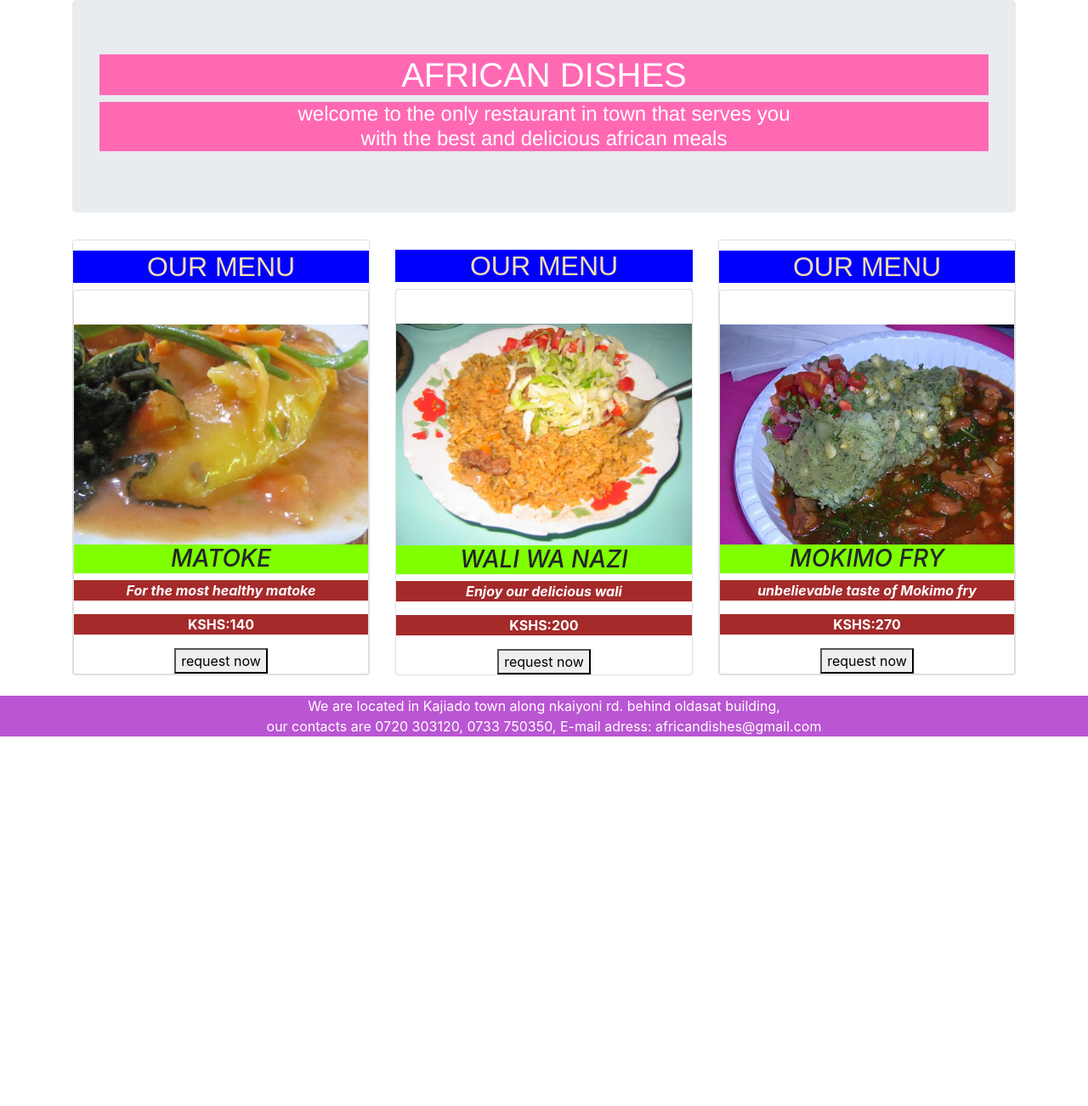
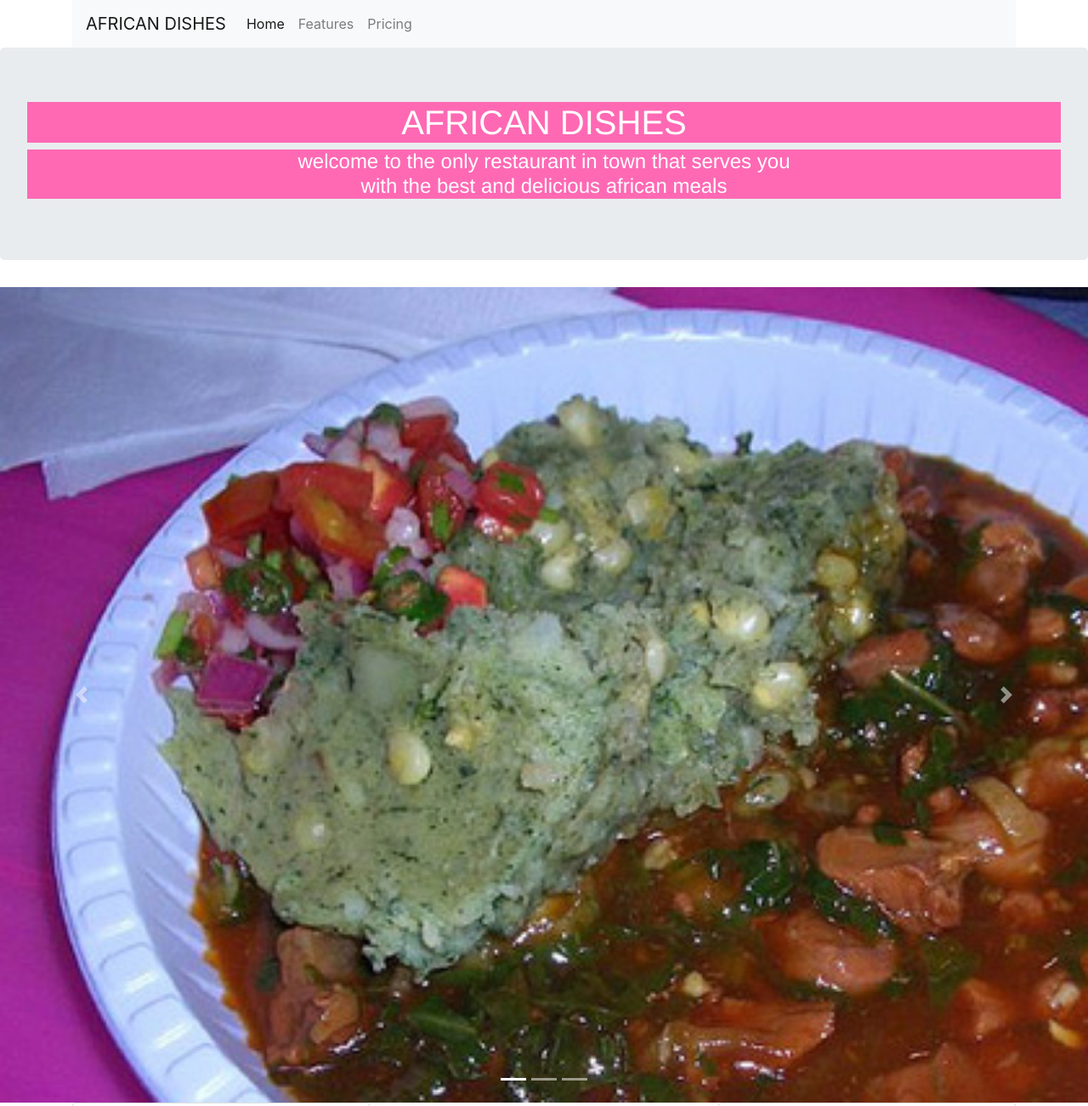
Before and after one commit to paulkuria/courier, a plain HTML site: page index.html in a window 1280 px wide. Shown: the top 1302 px of the page at 85% size. Before the commit the page ends 867 px from the top, so only its background shows below. Drawn offline with Linux system fonts and the light colour scheme.

Commit message:
added navigation

```diff
--- a/index.html
+++ b/index.html
@@ -9,12 +9,68 @@
     <title>AFRICAN DISHES</title>
 </head>
 <body>
- <div class="container">
+    <div class="container">
+<!--------navigation-->
+<nav class="navbar navbar-expand-lg navbar-light bg-light">
+    <a class="navbar-brand" href="#">AFRICAN DISHES</a>
+    <button class="navbar-toggler" type="button" data-toggle="collapse" data-target="#navbarNavDropdown" aria-controls="navbarNavDropdown" aria-expanded="false" aria-label="Toggle navigation">
+      <span class="navbar-toggler-icon"></span>
+    </button>
+    <div class="collapse navbar-collapse" id="navbarNavDropdown">
+      <ul class="navbar-nav">
+        <li class="nav-item active">
+          <a class="nav-link" href="#">Home <span class="sr-only">(current)</span></a>
+        </li>
+        <li class="nav-item">
+          <a class="nav-link" href="#">Features</a>
+        </li>
+        <li class="nav-item">
+          <a class="nav-link" href="#">Pricing</a>
+        </li>
+
+
+          </div>
+        </li>
+      </ul>
+    </div>
+  </nav>
+
+<!----end of navigation-->
+
 <div class ="jumbotron">
 <h1>AFRICAN DISHES</h1>
 <h4>welcome to the only restaurant in town that serves you<br>with the best and delicious african meals</h4>
 </div>
 </div>
+<!--------COURES-->
+<div id="carouselExampleIndicators" class="carousel slide" data-ride="carousel">
+    <ol class="carousel-indicators">
+      <li data-target="#carouselExampleIndicators" data-slide-to="0" class="active"></li>
+      <li data-target="#carouselExampleIndicators" data-slide-to="1"></li>
+      <li data-target="#carouselExampleIndicators" data-slide-to="2"></li>
+    </ol>
+    <div class="carousel-inner">
+      <div class="carousel-item active">
+        <img class="d-block w-100" src="img/mokimo.jpg" alt="First slide">
+      </div>
+      <div class="carousel-item">
+        <img class="d-block w-100" src="./img/matoke.jpg" alt="Second slide">
+      </div>
+      <div class="carousel-item">
+        <img class="d-block w-100" src="/img/wali nazi.jpg" alt="Third slide">
+      </div>
+    </div>
+    <a class="carousel-control-prev" href="#carouselExampleIndicators" role="button" data-slide="prev">
+      <span class="carousel-control-prev-icon" aria-hidden="true"></span>
+      <span class="sr-only">Previous</span>
+    </a>
+    <a class="carousel-control-next" href="#carouselExampleIndicators" role="button" data-slide="next">
+      <span class="carousel-control-next-icon" aria-hidden="true"></span>
+      <span class="sr-only">Next</span>
+    </a>
+  </div>
+
+
 <div class="container">
 <div class="row">
 <div class="col-md-4">
@@ -70,7 +126,7 @@
         <b><i><P>unbelievable taste of Mokimo fry</P></i></b>
         <b><p>KSHS:270</p></b>
         <form class="forms">
-        <button cclass="btn btn-success"type="submit">request now</button>
+        <button type="button" class="btn btn-success btn-lg">ORDER</button>
         </form>
         </div>
         </div>
```
